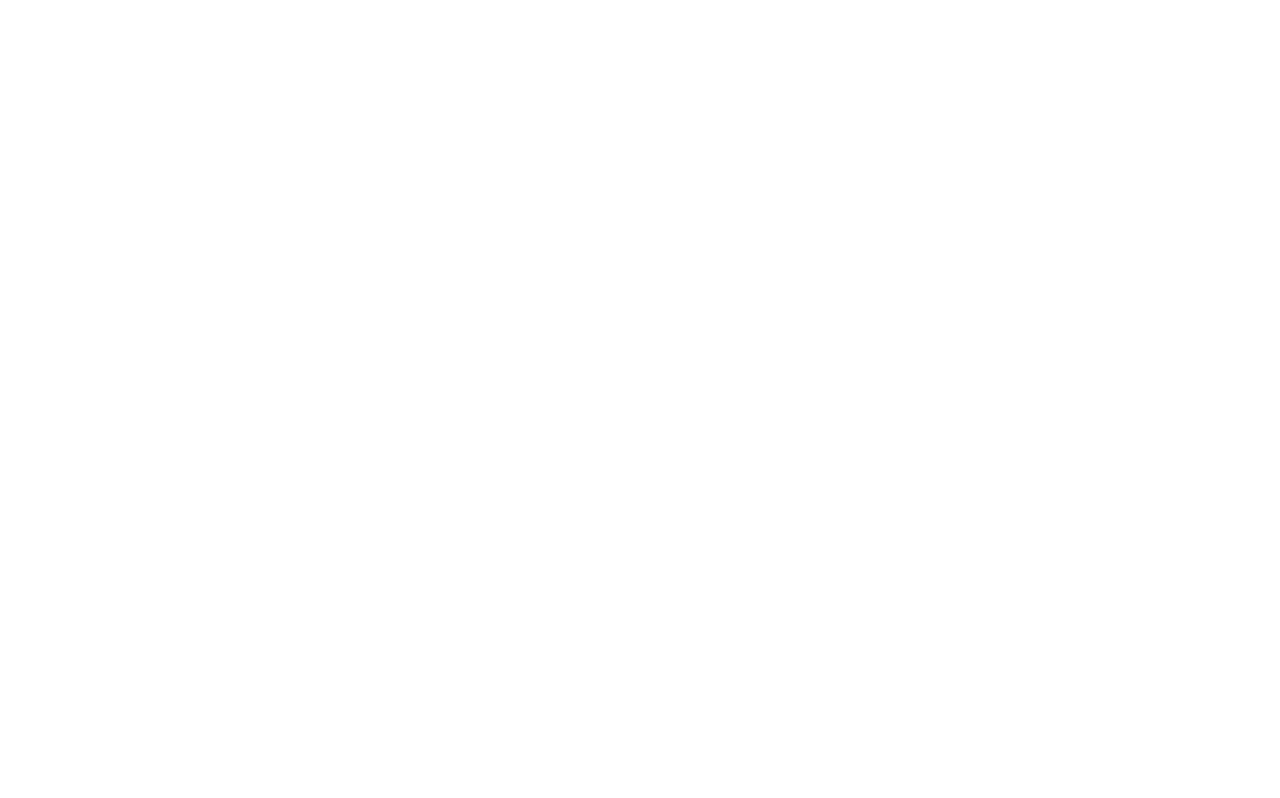
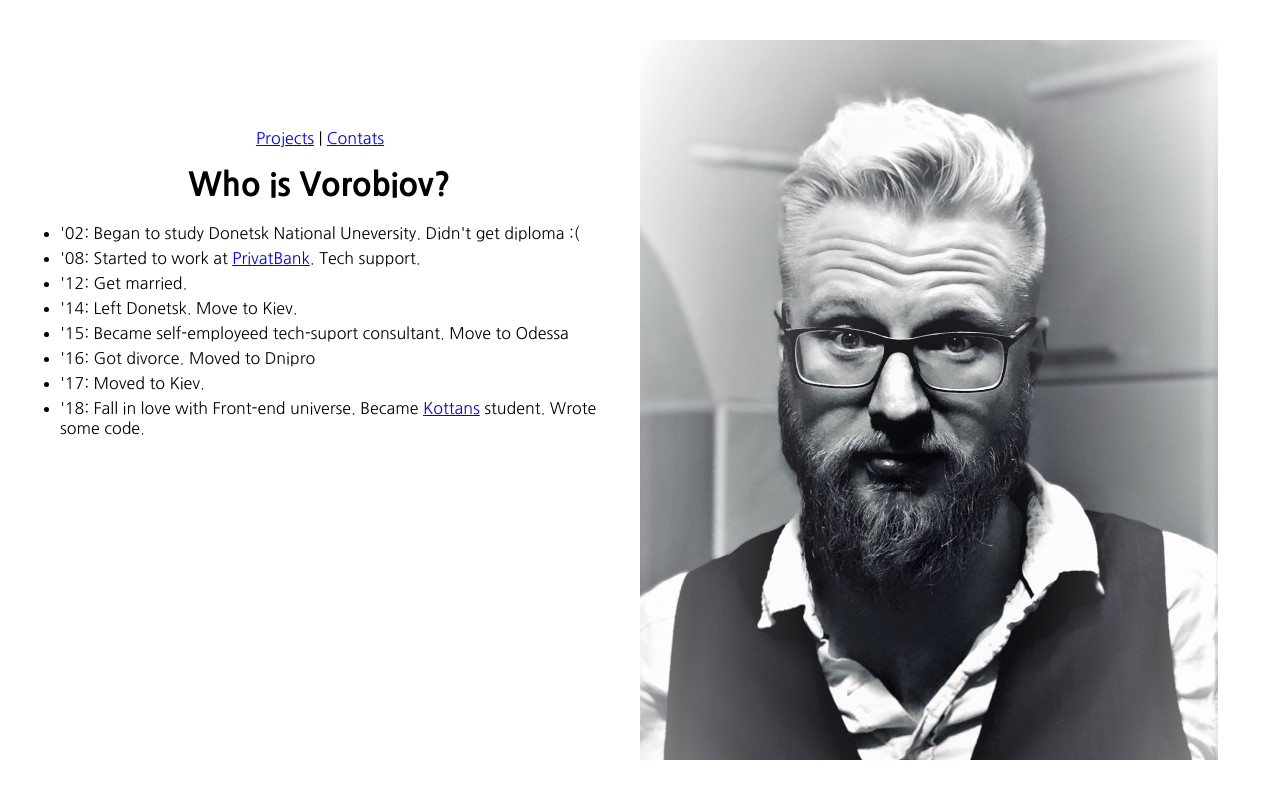
Before and after one commit to Oodmincheg/personal, a plain HTML site: page index.html in a window 1280 px wide. Drawn offline with Linux system fonts and the light colour scheme.

Commit message:
responsive start page

```diff
--- a/index.css
+++ b/index.css
@@ -0,0 +1,56 @@
+html {
+  box-sizing: border-box;
+}
+*,
+*:before,
+*:after {
+  box-sizing: inherit;
+}
+html {
+  max-height: 90vh;
+}
+body {
+  font-family: "Nanum Gothic", sans-serif;
+  max-height: 95vh;
+  margin: auto;
+  max-width: 1400px;
+}
+
+main {
+  font-size: 16px;
+  width: 100%;
+  margin-top: 5%;
+}
+li {
+  /*list-style-type: none;*/
+  margin: 5px 20px;
+}
+h1,
+nav {
+  text-align: center;
+}
+nav ul li {
+  display: inline-block;
+}
+aside {
+  display: none;
+}
+@media only screen and (min-width: 660px) {
+  aside {
+    display: block;
+    width: 50%;
+    height: 90vh;
+    position: fixed;
+    right: 0;
+    top: 5%;
+
+    background-repeat: no-repeat;
+  }
+
+  main {
+    font-size: 16px;
+    width: 50%;
+    max-height: 90vh;
+    margin-top: 10%;
+  }
+}
--- a/index.html
+++ b/index.html
@@ -4,7 +4,44 @@
     <meta charset="UTF-8" />
     <meta name="viewport" content="width=device-width, initial-scale=1.0" />
     <meta http-equiv="X-UA-Compatible" content="ie=edge" />
-    <title>Document</title>
+    <link rel="stylesheet" type="text/css" href="index.css" />
+    <link
+      href="https://fonts.googleapis.com/css?family=Nanum+Gothic:400,800"
+      rel="stylesheet"
+    />
+    <title>JS-ninja</title>
   </head>
-  <body></body>
+  <body>
+    <main>
+      <header>
+        <nav>
+          <p><a href="#">Projects</a> | <a href="#">Contats</a></p>
+        </nav>
+        <h1>Who is Vorobiov?</h1>
+      </header>
+      <content>
+        <ul>
+          <li>
+            '02: Began to study Donetsk National Uneversity. Didn't get diploma
+            :(
+          </li>
+          <li>
+            '08: Started to work at <a href="#">PrivatBank</a>. Tech support.
+          </li>
+          <li>'12: Get married.</li>
+          <li>'14: Left Donetsk. Move to Kiev.</li>
+          <li>
+            '15: Became self-employeed tech-suport consultant. Move to Odessa
+          </li>
+          <li>'16: Got divorce. Moved to Dnipro</li>
+          <li>'17: Moved to Kiev.</li>
+          <li>
+            '18: Fall in love with Front-end universe. Became
+            <a href="#">Kottans</a> student. Wrote some code.
+          </li>
+        </ul>
+      </content>
+    </main>
+    <aside style="background-image: url(img/ava-less.jpg);"></aside>
+  </body>
 </html>
```
Also changed, not shown: img/ava-less.jpg (added), img/ava.jpg (added).
